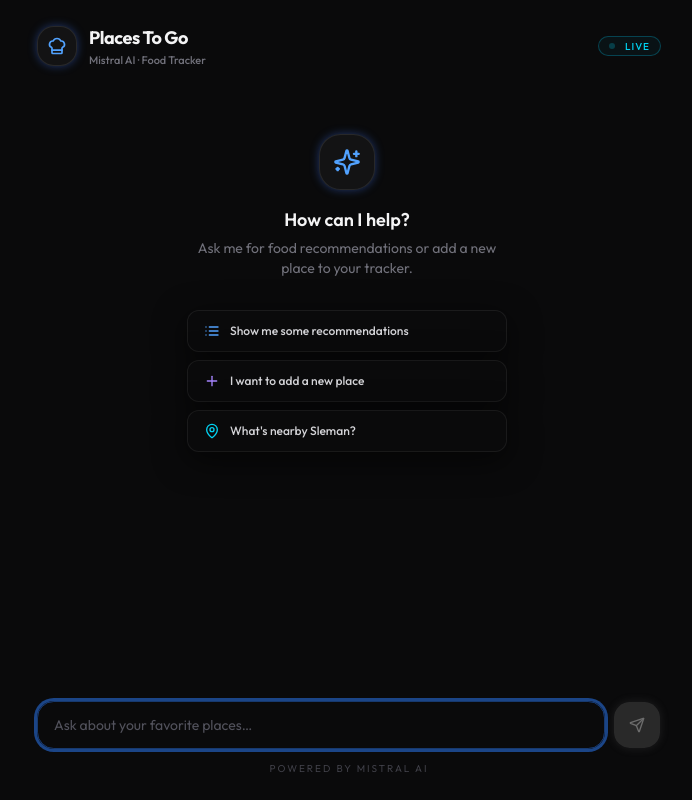
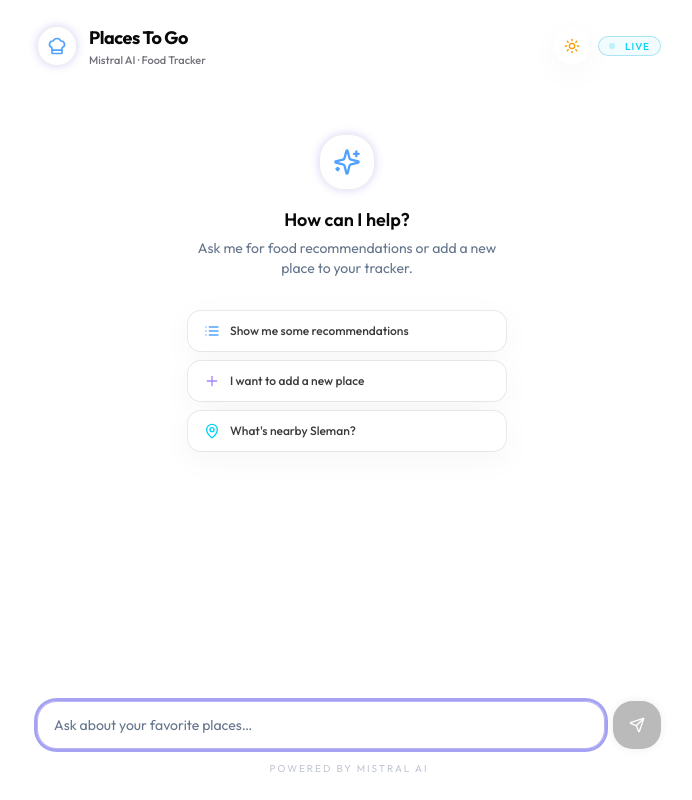
Before and after one commit to rayhannr/places-to-go, a Next.js app: page / in a window 1280 px wide. Shown: the whole page, without its empty margins (291-983 px from the left). Built offline with nearby package versions, Linux system fonts and the light colour scheme.

Commit message:
feat: add theme toggler

```diff
--- a/app/globals.css
+++ b/app/globals.css
@@ -6,6 +6,47 @@
 
 /* ─── Midnight & Neon Design Tokens ───────────────────────────────────────── */
 :root {
+  /* ──── Light Theme (Crystal & Indigo) ────────────────────────────────── */
+  --background: #ffffff;
+  --foreground: #09090b;
+  --card: #f8fafc;
+  --card-foreground: #09090b;
+  --popover: #ffffff;
+  --popover-foreground: #09090b;
+
+  /* Indigo primary */
+  --primary: #4f46e5;
+  --primary-foreground: #ffffff;
+
+  /* Sky secondary */
+  --secondary: #0ea5e9;
+  --secondary-foreground: #ffffff;
+
+  --muted: #f1f5f9;
+  --muted-foreground: #64748b;
+  --accent: #22d3ee;
+  --accent-foreground: #000000;
+  --destructive: #ef4444;
+
+  --border: rgba(0, 0, 0, 0.08);
+  --input: rgba(0, 0, 0, 0.04);
+  --ring: #4f46e5;
+
+  --radius: 0.875rem;
+
+  /* Custom tokens */
+  --neon-blue: #3b82f6;
+  --neon-violet: #8b5cf6;
+  --neon-cyan: #06b6d4;
+  --glass-bg: rgba(255, 255, 255, 0.7);
+  --glass-border: rgba(0, 0, 0, 0.08);
+  --glass-shadow: 0 8px 32px rgba(0, 0, 0, 0.04);
+  --glow-blue: rgba(79, 70, 229, 0.2);
+  --glow-violet: rgba(139, 92, 246, 0.15);
+}
+
+.dark {
+  /* ──── Dark Theme (Midnight & Neon) ─────────────────────────────────── */
   --background: #0a0a0b;
   --foreground: #f4f4f5;
   --card: #111113;
@@ -22,16 +63,14 @@
   --secondary-foreground: #ffffff;
 
   --muted: #1c1c1f;
-  --muted-foreground: #71717a;
+  --muted-foreground: #a1a1aa;
   --accent: #22d3ee;
   --accent-foreground: #0a0a0b;
-  --destructive: oklch(0.704 0.191 22.216);
+  --destructive: #ef4444;
 
   --border: rgba(255, 255, 255, 0.08);
   --input: rgba(255, 255, 255, 0.06);
   --ring: #3b82f6;
-
-  --radius: 0.75rem;
 
   /* Custom tokens */
   --neon-blue: #3b82f6;
@@ -39,6 +78,7 @@
   --neon-cyan: #22d3ee;
   --glass-bg: rgba(255, 255, 255, 0.04);
   --glass-border: rgba(255, 255, 255, 0.09);
+  --glass-shadow: 0 8px 32px rgba(0, 0, 0, 0.6);
   --glow-blue: rgba(59, 130, 246, 0.35);
   --glow-violet: rgba(139, 92, 246, 0.25);
 }
@@ -110,7 +150,7 @@
     backdrop-filter: blur(16px);
     -webkit-backdrop-filter: blur(16px);
     border: 1px solid var(--glass-border);
-    box-shadow: 0 8px 32px rgba(0, 0, 0, 0.6);
+    box-shadow: var(--glass-shadow);
   }
 
   .glow-primary {
--- a/app/layout.tsx
+++ b/app/layout.tsx
@@ -1,7 +1,8 @@
 import type { Metadata } from 'next'
 import { Outfit } from 'next/font/google'
+import { ThemeProvider } from '@/components/theme-provider'
+import { cn } from '@/lib/utils'
 import './globals.css'
-import { cn } from '@/lib/utils'
 
 const outfit = Outfit({
   subsets: ['latin'],
@@ -20,8 +21,12 @@ export default function RootLayout({
   children: React.ReactNode
 }>) {
   return (
-    <html lang="en" className={cn(outfit.variable, 'h-full')}>
-      <body className="min-h-full flex flex-col antialiased">{children}</body>
+    <html lang="en" className={cn(outfit.variable, 'h-full')} suppressHydrationWarning>
+      <body className="min-h-full flex flex-col antialiased">
+        <ThemeProvider attribute="class" defaultTheme="system" enableSystem disableTransitionOnChange>
+          {children}
+        </ThemeProvider>
+      </body>
     </html>
   )
 }
--- a/app/page.tsx
+++ b/app/page.tsx
@@ -60,7 +60,7 @@ export default function ChatPage() {
       {/* ── Input bar ── */}
       <ChatInput onSendMessage={handleSendMessage} isLoading={isLoading} />
 
-      <p className="text-[10px] text-center mt-3 text-zinc-700 uppercase tracking-[0.2em] shrink-0">
+      <p className="text-[10px] text-center mt-3 text-muted-foreground/40 uppercase tracking-[0.2em] shrink-0">
         Powered by Mistral AI
       </p>
     </main>
--- a/components/chat/chat-header.tsx
+++ b/components/chat/chat-header.tsx
@@ -2,6 +2,7 @@
 
 import { ChefHat } from 'lucide-react'
 import { Badge } from '@/components/ui/badge'
+import { ThemeToggle } from '@/components/theme-toggle'
 
 export function ChatHeader() {
   return (
@@ -15,6 +16,8 @@ export function ChatHeader() {
           <p className="text-[11px] text-zinc-500 font-medium">Mistral AI · Food Tracker</p>
         </div>
       </div>
+      <div className="flex items-center gap-2">
+        <ThemeToggle />
         <Badge
           variant="outline"
           className="text-[10px] uppercase tracking-widest border-cyan-500/30 text-cyan-400 bg-cyan-500/5 px-2.5 py-1"
@@ -22,6 +25,7 @@ export function ChatHeader() {
           <span className="w-1.5 h-1.5 rounded-full bg-cyan-400 mr-1.5 animate-blink inline-block" />
           Live
         </Badge>
+      </div>
     </header>
   )
 }
--- a/components/chat/chat-input.tsx
+++ b/components/chat/chat-input.tsx
@@ -42,14 +42,14 @@ export function ChatInput({ onSendMessage, isLoading }: ChatInputProps) {
         autoFocus
         placeholder="Ask about your favorite places…"
         disabled={isLoading}
-        className="flex-1 glass border-white/8 text-sm placeholder:text-zinc-600 focus-visible:ring-blue-500/50 focus-visible:border-blue-500/40 rounded-xl h-12 px-4 transition-all"
+        className="flex-1 glass border-border text-foreground text-sm placeholder:text-muted-foreground focus-visible:ring-primary/50 focus-visible:border-primary/40 rounded-xl h-12 px-4 transition-all"
       />
       <Button
         id="chat-submit"
         type="submit"
         size="icon"
         disabled={isLoading || !draft.trim()}
-        className="h-12 w-12 rounded-xl bg-blue-600 hover:bg-blue-500 glow-primary disabled:opacity-40 disabled:grayscale shrink-0 active:scale-95 transition-all cursor-pointer"
+        className="h-12 w-12 rounded-xl bg-primary text-primary-foreground hover:opacity-90 glow-primary disabled:opacity-40 disabled:grayscale shrink-0 active:scale-95 transition-all cursor-pointer border-none"
       >
         {isLoading ? <Loader2 className="w-4.5 h-4.5 animate-spin" /> : <Send className="w-4.5 h-4.5" />}
       </Button>
--- a/components/chat/empty-state.tsx
+++ b/components/chat/empty-state.tsx
@@ -36,8 +36,8 @@ export function EmptyState({ onAction, disabled }: EmptyStateProps) {
       <div className="w-14 h-14 rounded-2xl glass flex items-center justify-center mb-4 glow-primary">
         <Sparkles className="w-7 h-7 text-blue-400" />
       </div>
-      <h2 className="text-lg font-semibold mb-1">How can I help?</h2>
-      <p className="text-sm text-zinc-500 max-w-xs mb-8">Ask me for food recommendations or add a new place to your tracker.</p>
+      <h2 className="text-lg font-semibold mb-1 text-foreground">How can I help?</h2>
+      <p className="text-sm text-muted-foreground max-w-xs mb-8">Ask me for food recommendations or add a new place to your tracker.</p>
 
       <div className="flex flex-col gap-2 w-full max-w-xs">
         {QUICK_ACTIONS.map(({ id, label, icon: Icon, color }) => (
@@ -46,10 +46,10 @@ export function EmptyState({ onAction, disabled }: EmptyStateProps) {
             variant="outline"
             onClick={() => onAction(label)}
             disabled={disabled}
-            className="justify-start gap-2.5 h-auto py-3 px-4 text-xs glass border-white/8 hover:border-blue-500/40 hover:bg-blue-500/5 transition-all cursor-pointer"
+            className="justify-start gap-2.5 h-auto py-3 px-4 text-xs glass border-border hover:border-primary/40 hover:bg-primary/5 transition-all cursor-pointer"
           >
             <Icon className={cn('w-4 h-4 shrink-0', color)} />
-            <span className="text-left text-zinc-300">{label}</span>
+            <span className="text-left text-foreground/80">{label}</span>
           </Button>
         ))}
       </div>
--- a/components/chat/typing-indicator.tsx
+++ b/components/chat/typing-indicator.tsx
@@ -5,15 +5,15 @@ import { Bot } from 'lucide-react'
 export function TypingIndicator() {
   return (
     <div className="flex flex-col items-start gap-1.5 animate-fade-up">
-      <div className="flex items-center gap-1.5 opacity-40">
-        <Bot size={11} />
-        <span className="text-[10px] uppercase font-semibold tracking-widest animate-blink text-blue-400">Thinking…</span>
+      <div className="flex items-center gap-1.5 opacity-50">
+        <Bot size={11} className="text-secondary" />
+        <span className="text-[10px] uppercase font-bold tracking-widest text-foreground">Assistant</span>
       </div>
-      <div className="glass px-5 py-3.5 rounded-2xl rounded-tl-none">
+      <div className="glass px-5 py-3.5 rounded-2xl rounded-tl-none border-border">
         <div className="flex gap-1.5 items-center">
-          <span className="w-1.5 h-1.5 rounded-full bg-blue-400/70 animate-blink [animation-delay:0ms]" />
-          <span className="w-1.5 h-1.5 rounded-full bg-blue-400/70 animate-blink [animation-delay:200ms]" />
-          <span className="w-1.5 h-1.5 rounded-full bg-blue-400/70 animate-blink [animation-delay:400ms]" />
+          <span className="w-1.5 h-1.5 rounded-full bg-primary/70 animate-blink [animation-delay:0ms]" />
+          <span className="w-1.5 h-1.5 rounded-full bg-primary/70 animate-blink [animation-delay:200ms]" />
+          <span className="w-1.5 h-1.5 rounded-full bg-primary/70 animate-blink [animation-delay:400ms]" />
         </div>
       </div>
     </div>
--- /dev/null
+++ b/components/theme-provider.tsx
@@ -0,0 +1,11 @@
+'use client'
+
+import * as React from 'react'
+import { ThemeProvider as NextThemesProvider } from 'next-themes'
+
+export function ThemeProvider({
+  children,
+  ...props
+}: React.ComponentProps<typeof NextThemesProvider>) {
+  return <NextThemesProvider {...props}>{children}</NextThemesProvider>
+}
--- /dev/null
+++ b/components/theme-toggle.tsx
@@ -0,0 +1,38 @@
+'use client'
+
+import * as React from 'react'
+import { Moon, Sun } from 'lucide-react'
+import { useTheme } from 'next-themes'
+import { Button } from '@/components/ui/button'
+
+export function ThemeToggle() {
+  const { theme, setTheme } = useTheme()
+  const [mounted, setMounted] = React.useState(false)
+
+  // Avoid hydration mismatch
+  React.useEffect(() => {
+    setMounted(true)
+  }, [])
+
+  if (!mounted) {
+    return (
+      <Button variant="ghost" size="icon" className="w-9 h-9 rounded-xl glass border-none">
+        <div className="w-4 h-4" />
+      </Button>
+    )
+  }
+
+  return (
+    <Button
+      variant="ghost"
+      size="icon"
+      onClick={() => setTheme(theme === 'light' ? 'dark' : 'light')}
+      className="w-9 h-9 rounded-xl glass border-none hover:bg-primary/10 transition-all duration-300 group"
+      title="Toggle theme"
+    >
+      <Sun className="h-4 w-4 rotate-0 scale-100 transition-all dark:-rotate-90 dark:scale-0 text-amber-500 group-hover:drop-shadow-[0_0_8px_rgba(245,158,11,0.5)]" />
+      <Moon className="absolute h-4 w-4 rotate-90 scale-0 transition-all dark:rotate-0 dark:scale-100 text-blue-400 group-hover:drop-shadow-[0_0_8px_rgba(34,211,238,0.5)]" />
+      <span className="sr-only">Toggle theme</span>
+    </Button>
+  )
+}
--- a/package.json
+++ b/package.json
@@ -22,6 +22,7 @@
     "googleapis": "^171.4.0",
     "lucide-react": "^0.471.2",
     "next": "16.2.4",
+    "next-themes": "^0.4.6",
     "react": "19.2.4",
     "react-dom": "19.2.4",
     "react-markdown": "^10.1.0",
```
Also changed, not shown: components/chat/message-bubble.tsx (+13 -11 lines), 1 other file (tests, documents, lock files or other folders). Lines whose indentation alone changed are shown as unchanged.
